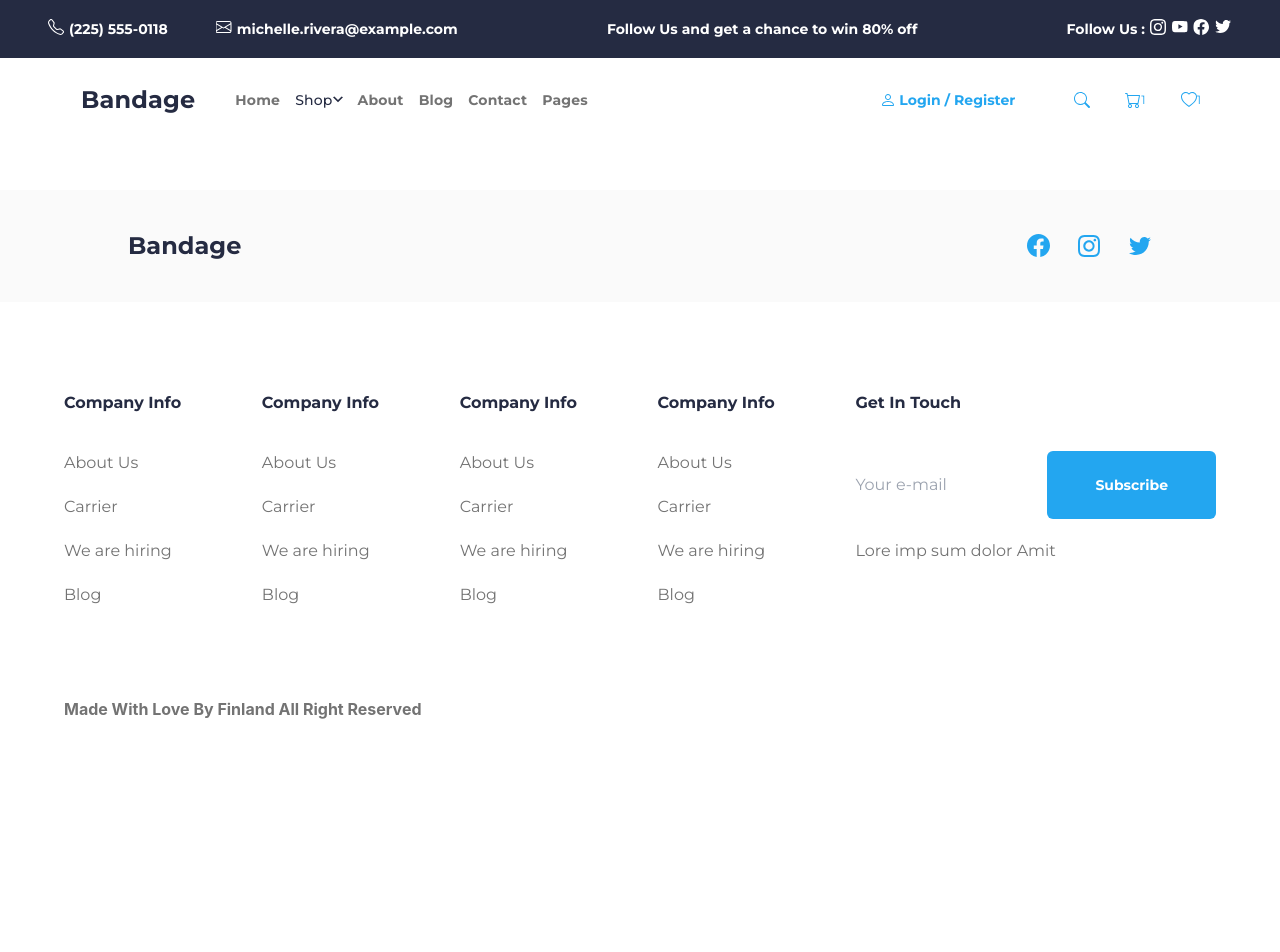
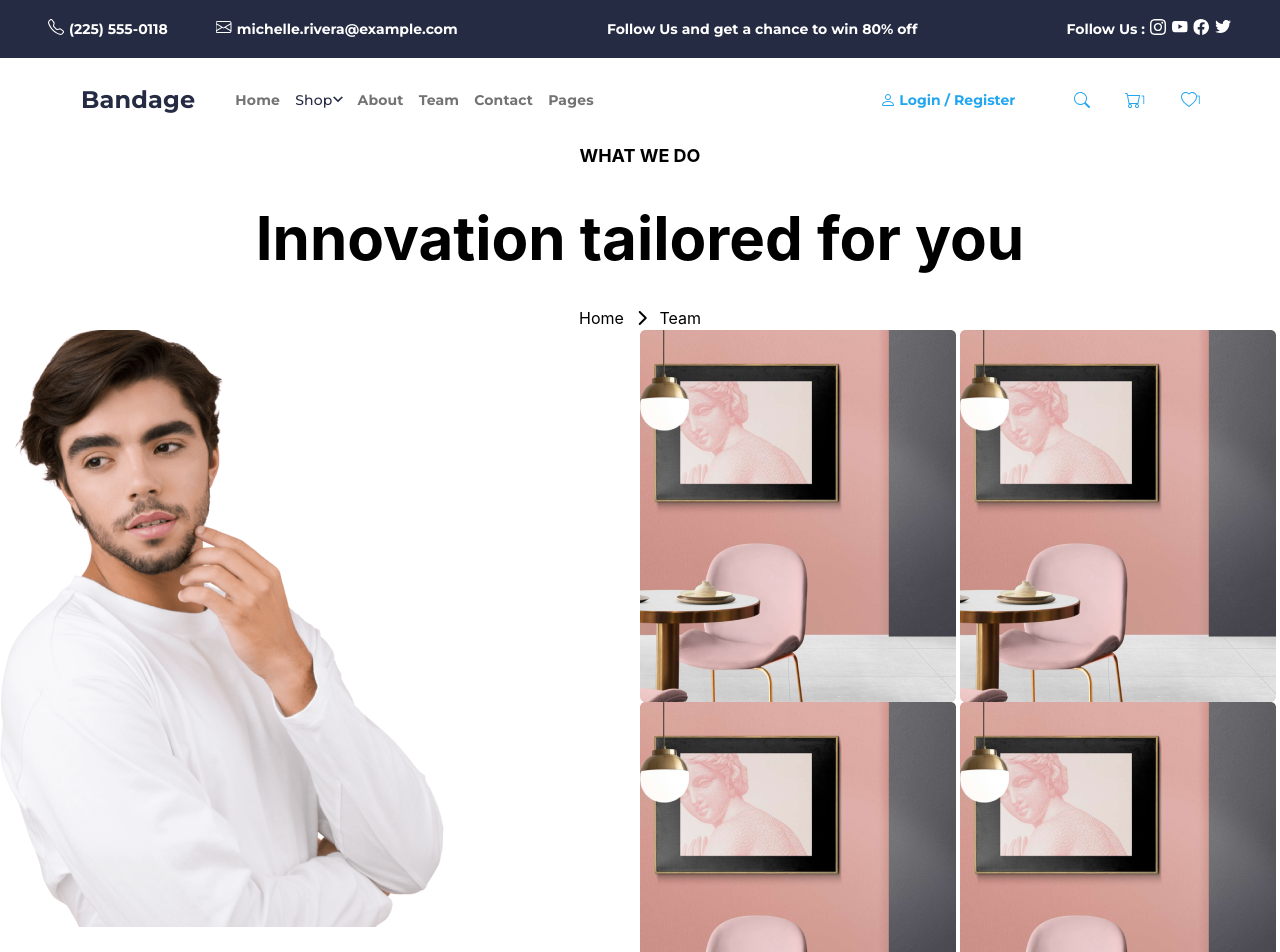
Before and after one commit to ayseefsin/e-commerce, a React (Create React App) app in the folder my-app/: page /team in a window 1280 px wide. Shown: the top 952 px of the page. Before the commit the page ends 800 px from the top, so only its background shows below. Built offline with nearby package versions, Linux system fonts and the light colour scheme; a web font is replaced by a local one.

Commit message:
carousel2 fixed

```diff
--- a/my-app/src/App.js
+++ b/my-app/src/App.js
@@ -14,6 +14,7 @@ import { FooterEnd } from "./components/FooterEnd";
 import { Brand } from "./components/Brand";
 import { ProductPage } from "./page-components/ProductPage";
 import { AboutPage } from "./page-components/AboutPage";
+import { TeamPage } from "./page-components/TeamPage";
 
 function App() {
   const fnc = () => {
@@ -28,6 +29,7 @@ function App() {
         <Route path="/products" element={<ProductListPage />} />
         <Route path="/products/detail" element={<ProductPage />} />
         <Route path="/about" element={<AboutPage />} />
+        <Route path="/team" element={<TeamPage />} />
       </Routes>
       <Brand />
       <Footer />
--- a/my-app/src/components/Carousel2.js
+++ b/my-app/src/components/Carousel2.js
@@ -56,7 +56,7 @@ export const Carousel2 = () => {
         </div>
       </div>
       <div className="w-[30vw] py-[10vh] overflow-hidden h-[85vh] ">
-        <img src="https://s3-alpha-sig.figma.com/img/c7a1/9f43/aa4437b65bb40c3e3edb92e61a4d6184?Expires=1706486400&Key-Pair-Id=APKAQ4GOSFWCVNEHN3O4&Signature=JSqZHo06I6C-MifTClTHbm-rQQMjlxfyWWOzJuM5hwifWfxjRnHX7vRAJPx28gaqEOF~kicDyvD3QMo8Tn2SfL3tzaHwFm4k7EkWz5O6J6af6jnDnIacSGFdp9J2GreL7AvQ905I1wRr3TZelnsifg1ugk2yjwKP61Au8ZrFjYMSuMnQX-7bzDizz-32Vg6D9bLUhGRkg68eUeOcInsti3odH7Rq-oGLRbpB5ghliI09fPOoH4Edy8-qXuhK0APv9oZjYwvlytDkACcoo1mE-tHDq3vJiNAlBhyaOGgk-Pu0XKNqdjUW8Z4HzeR9PuTof-ZGjP1c5NSZmScazfRagw__" />
+        <img src="/pics/shop-hero-2-png-picture-1.png" />
       </div>
       <div className="flex items-center">
         <svg
--- a/my-app/src/components/NavLight.js
+++ b/my-app/src/components/NavLight.js
@@ -30,7 +30,7 @@ export const NavLight = () => {
             <Link to="/about">About</Link>
           </div>
           <div>
-            <a>Blog</a>
+            <Link to="/team">Team</Link>
           </div>
           <div>
             <a>Contact</a>
--- /dev/null
+++ b/my-app/src/page-components/TeamPage.js
@@ -0,0 +1,34 @@
+export const TeamPage = () => {
+  return (
+    <>
+      <div className="flex flex-col items-center gap-[3vw]">
+        <h5 className="text-lg font-bold ">WHAT WE DO</h5>
+        <h2 className="text-6xl font-bold">Innovation tailored for you</h2>
+        <div className="flex items-center gap-[1vw]">
+          <h6>Home</h6>
+          <i class="fa-solid fa-chevron-right"></i>
+          <h6>Team</h6>
+        </div>
+      </div>
+      <div className="flex">
+        <div className="flex-1">
+          <img src="/pics/shop-hero-2-png-picture-1.png" />
+        </div>
+        <div className="grid grid-cols-2 flex-1">
+          <div>
+            <img src="/pics/pembeSandalye.png" />
+          </div>
+          <div>
+            <img src="/pics/pembeSandalye.png" />
+          </div>
+          <div>
+            <img src="/pics/pembeSandalye.png" />
+          </div>
+          <div>
+            <img src="/pics/pembeSandalye.png" />
+          </div>
+        </div>
+      </div>
+    </>
+  );
+};
```
